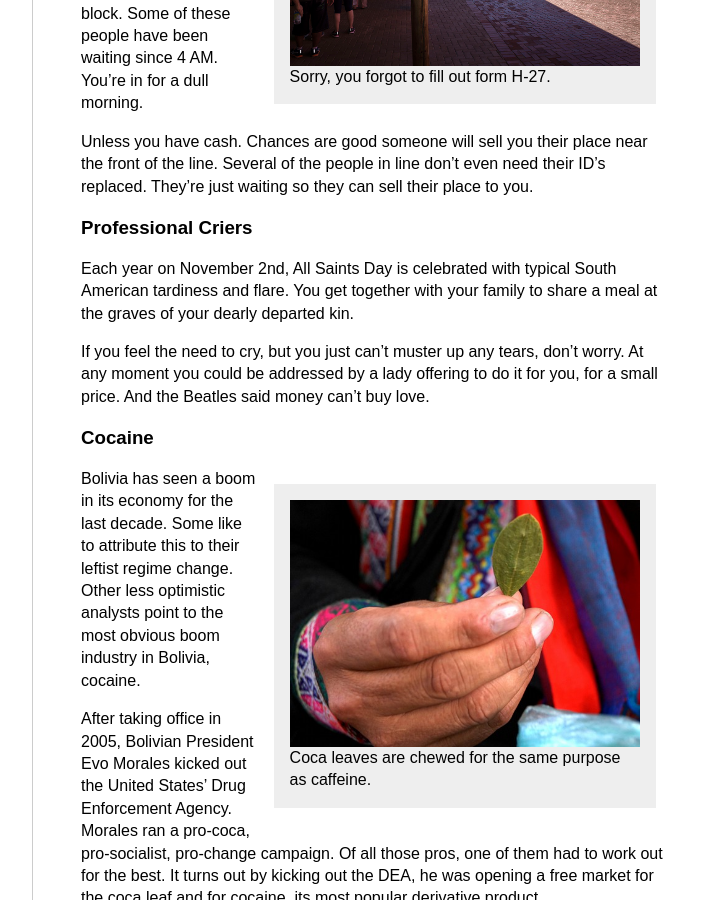
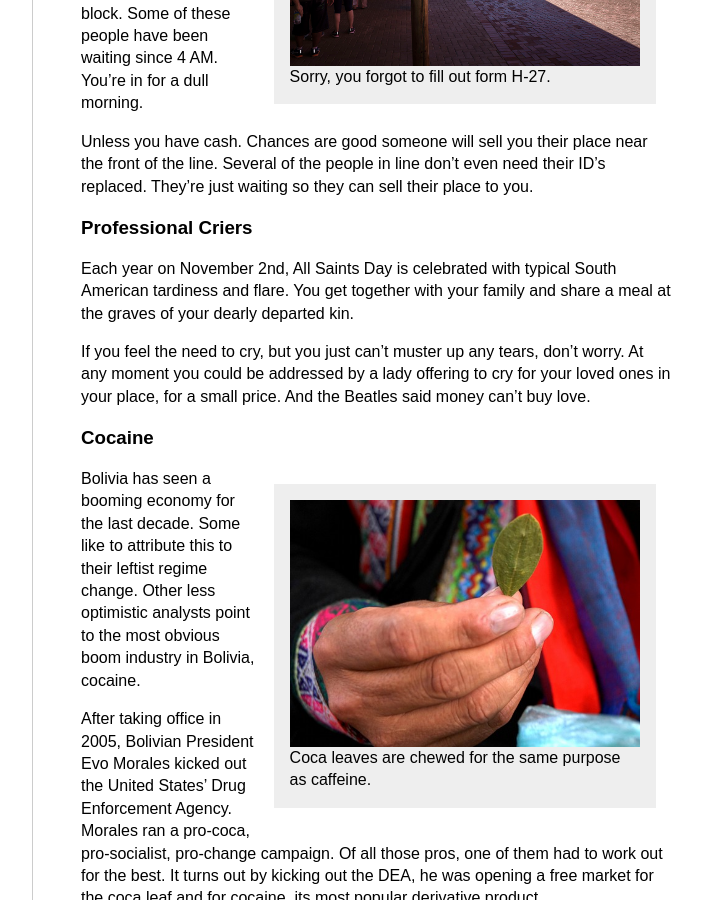
Before and after one commit to dankuck/dankuck.github.io, a Jekyll site: the page built from _posts/2017-03-23-bolivian-free-market.md, in a window 1280 px wide and 900 px high, scrolled down 1137 px. Shown: the whole window, without its empty margins (208-910 px from the left). Built offline with Jekyll 4.4.1, drawn with Linux system fonts in a browser that asks for light colours.

Commit message:
Cleaned up language

```diff
--- a/_posts/2017-03-23-bolivian-free-market.md
+++ b/_posts/2017-03-23-bolivian-free-market.md
@@ -30,9 +30,9 @@ Unless you have cash. Chances are good someone will sell you their place near th
 
 ### Professional Criers
 
-Each year on November 2nd, All Saints Day is celebrated with typical South American tardiness and flare. You get together with your family to share a meal at the graves of your dearly departed kin.
+Each year on November 2nd, All Saints Day is celebrated with typical South American tardiness and flare. You get together with your family and share a meal at the graves of your dearly departed kin.
 
-If you feel the need to cry, but you just can't muster up any tears, don't worry. At any moment you could be addressed by a lady offering to do it for you, for a small price. And the Beatles said money can't buy love.
+If you feel the need to cry, but you just can't muster up any tears, don't worry. At any moment you could be addressed by a lady offering to cry for your loved ones in your place, for a small price. And the Beatles said money can't buy love.
 
 ### Cocaine
 
@@ -41,7 +41,7 @@ If you feel the need to cry, but you just can't muster up any tears, don't worry
     Coca leaves are chewed for the same purpose as caffeine.
 </div>
 
-Bolivia has seen a boom in its economy for the last decade. Some like to attribute this to their leftist regime change. Other less optimistic analysts point to the most obvious boom industry in Bolivia, cocaine.
+Bolivia has seen a booming economy for the last decade. Some like to attribute this to their leftist regime change. Other less optimistic analysts point to the most obvious boom industry in Bolivia, cocaine.
 
 After taking office in 2005, Bolivian President Evo Morales kicked out the United States' Drug Enforcement Agency. Morales ran a pro-coca, pro-socialist, pro-change campaign. Of all those pros, one of them had to work out for the best. It turns out by kicking out the DEA, he was opening a free market for the coca leaf and for cocaine, its most popular derivative product.
 
```
